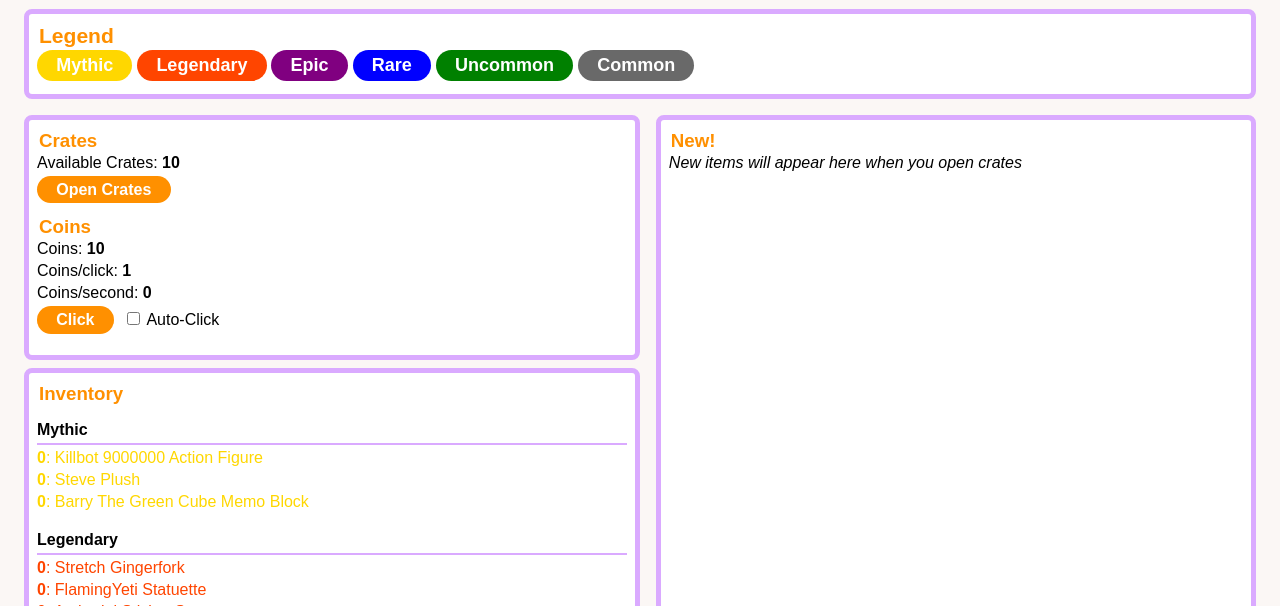
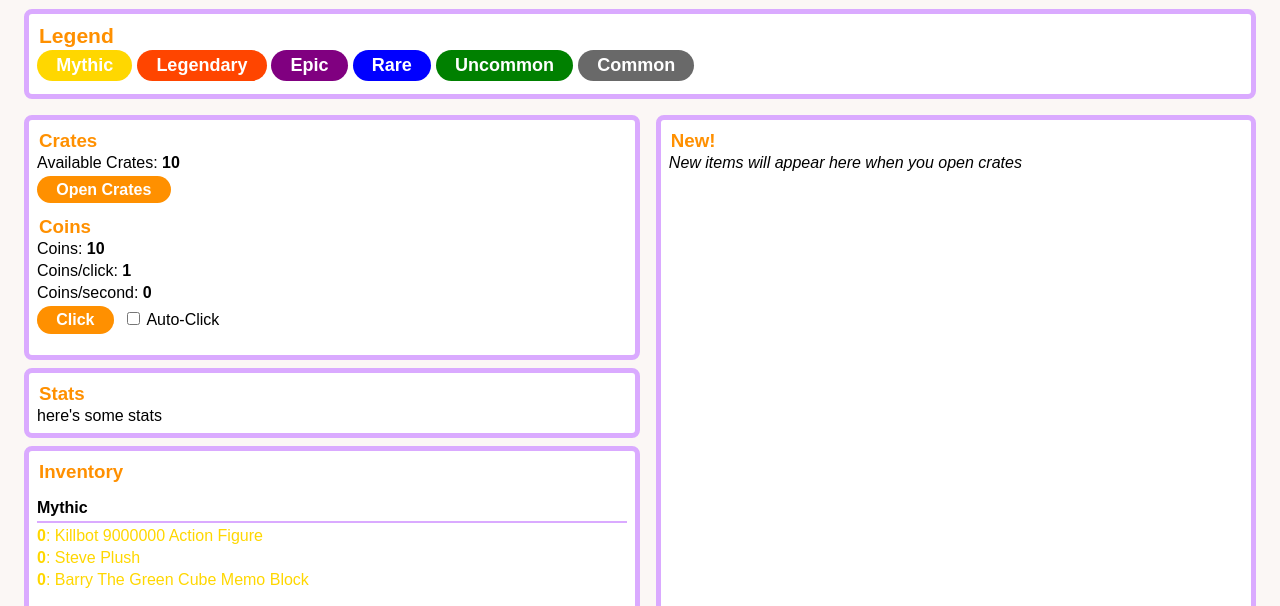
Before and after one commit to justbecas/gingercratedx, a plain HTML site: page index.html in a window 1280 px wide. Shown: the part 185-791 px from the top of the page. Drawn offline with Linux system fonts and the light colour scheme.

Commit message:
add stats box

```diff
--- a/index.html
+++ b/index.html
@@ -58,6 +58,11 @@
 							<input class="checkmark" type="checkbox" id="autoClicker" name="autoClicker" value="autoClicker" onclick="ToggleAutoClick()" />
 							<label for="autoClicker">Auto-Click</label>
 						</ul>
+					</div>
+
+					<div class="box">
+						<h3>Stats</h3>
+						<p>here's some stats</p>
 					</div>
 
 					<!--Inventory-->
```
